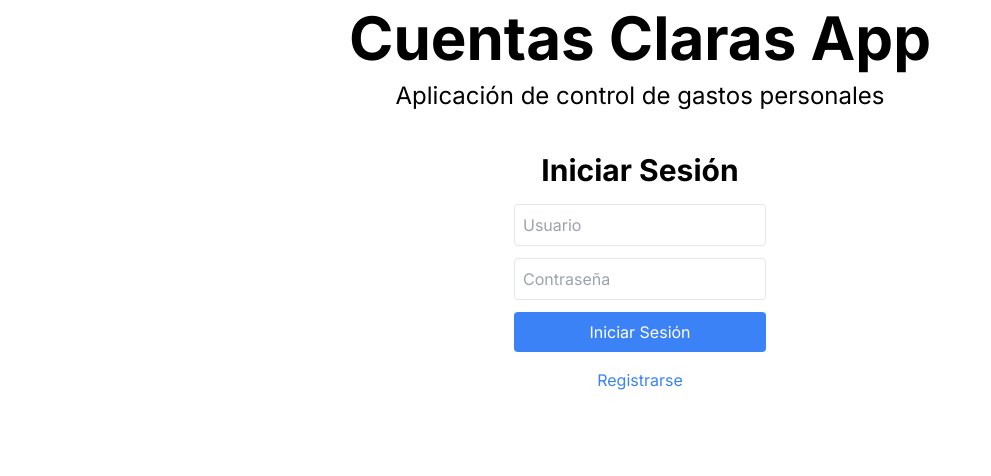
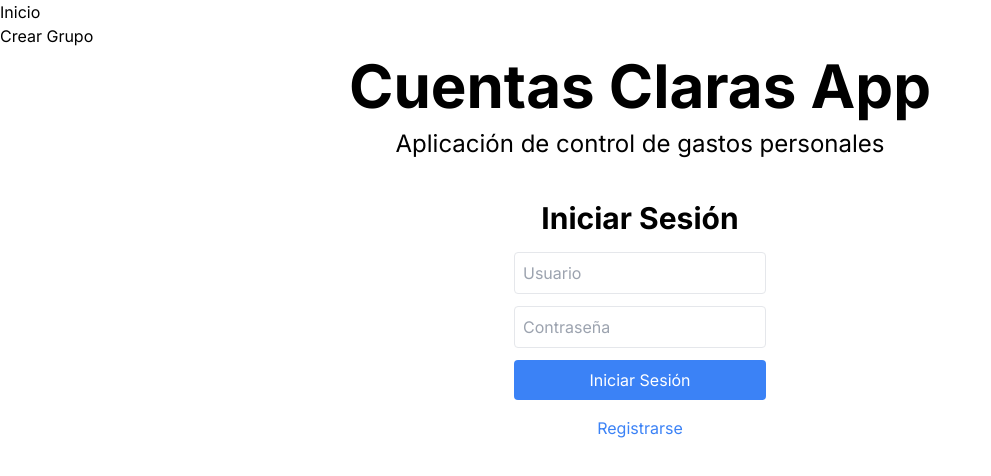
Before and after one commit to CrisML/cuentas-claras-app, a Next.js app in the folder packages/frontend/: page / in a window 1280 px wide. Shown: the top 476 px of the page, without its empty margins (0-991 px from the left). Built offline with nearby package versions, Linux system fonts and the light colour scheme.

Commit message:
add navbar

```diff
--- a/packages/frontend/src/app/layout.tsx
+++ b/packages/frontend/src/app/layout.tsx
@@ -1,7 +1,8 @@
 import type { Metadata } from "next";
 import { Inter } from "next/font/google";
 import "./globals.css";
-import React from "react";
+import React, { Suspense } from "react";
+import NavbarItem from "./navbar-item";
 
 const inter = Inter({ subsets: ["latin"] });
 
@@ -15,9 +16,32 @@ export default function RootLayout({
 }: Readonly<{
   children: React.ReactNode;
 }>) {
+  const navbar: NavbarItem[] = [
+    {
+      name: "Inicio",
+      href: "/",
+    } as NavbarItem,
+    {
+      name: "Crear Grupo",
+      href: "/group",
+    } as NavbarItem,
+  ];
+
   return (
     <html lang="en">
-      <body className={inter.className}>{children}</body>
+      <body className={inter.className}>
+        <nav>
+          <ul>
+            {navbar.map((item, index) => (
+              <li key={index}>
+                <a href={item.href}>{item.name}</a>
+              </li>
+            ))}
+          </ul>
+        </nav>
+        <main>{children}</main>
+        <Suspense></Suspense>
+      </body>
     </html>
   );
 }
--- /dev/null
+++ b/packages/frontend/src/app/navbar-item.tsx
@@ -0,0 +1,4 @@
+export default interface NavbarItem {
+    name: string,
+    href: string
+  }
--- a/packages/frontend/src/app/page.tsx
+++ b/packages/frontend/src/app/page.tsx
@@ -2,7 +2,6 @@
 import { AuthProvider } from "@/app/contexts/AuthContext";
 import React from "react";
 import {Homepage} from "@/app/Homepage/Homepage";
-import { Navigate  } from "react-router-dom";
 
 export default function Home() {
 
```
